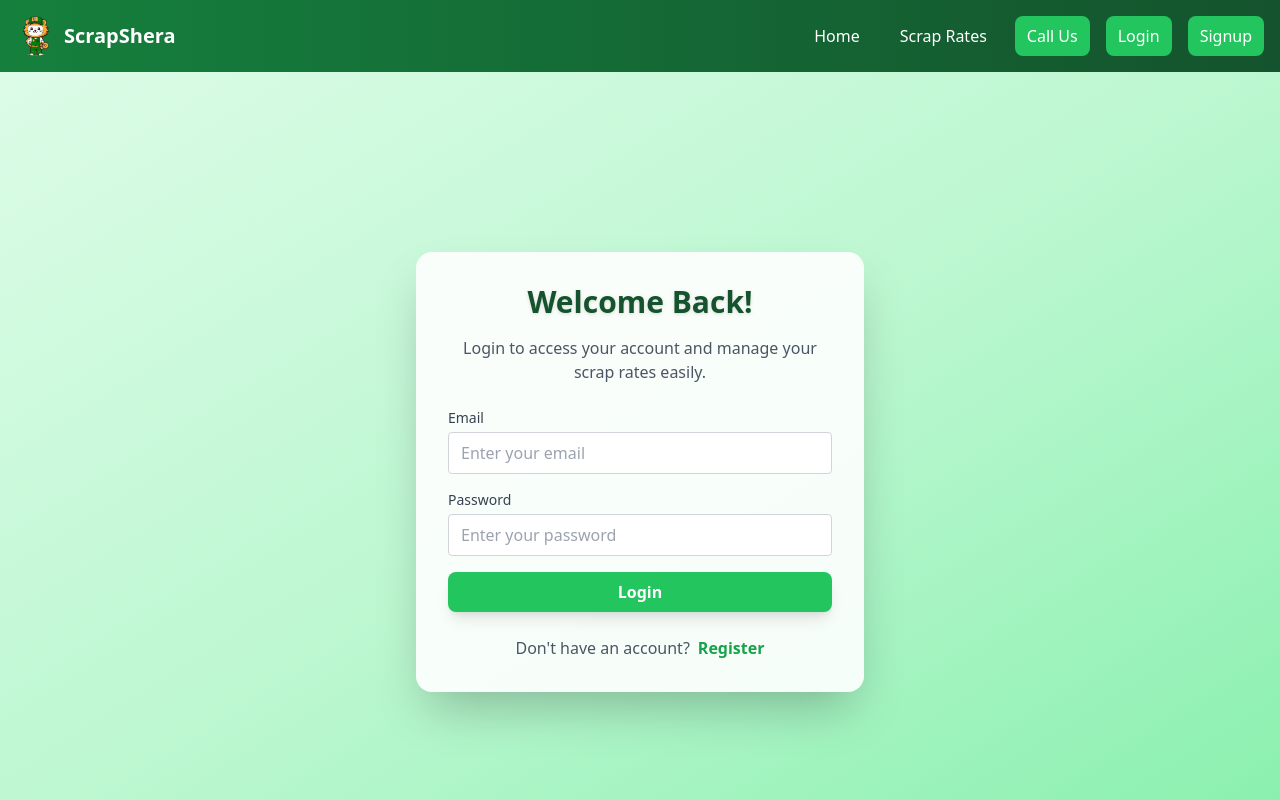
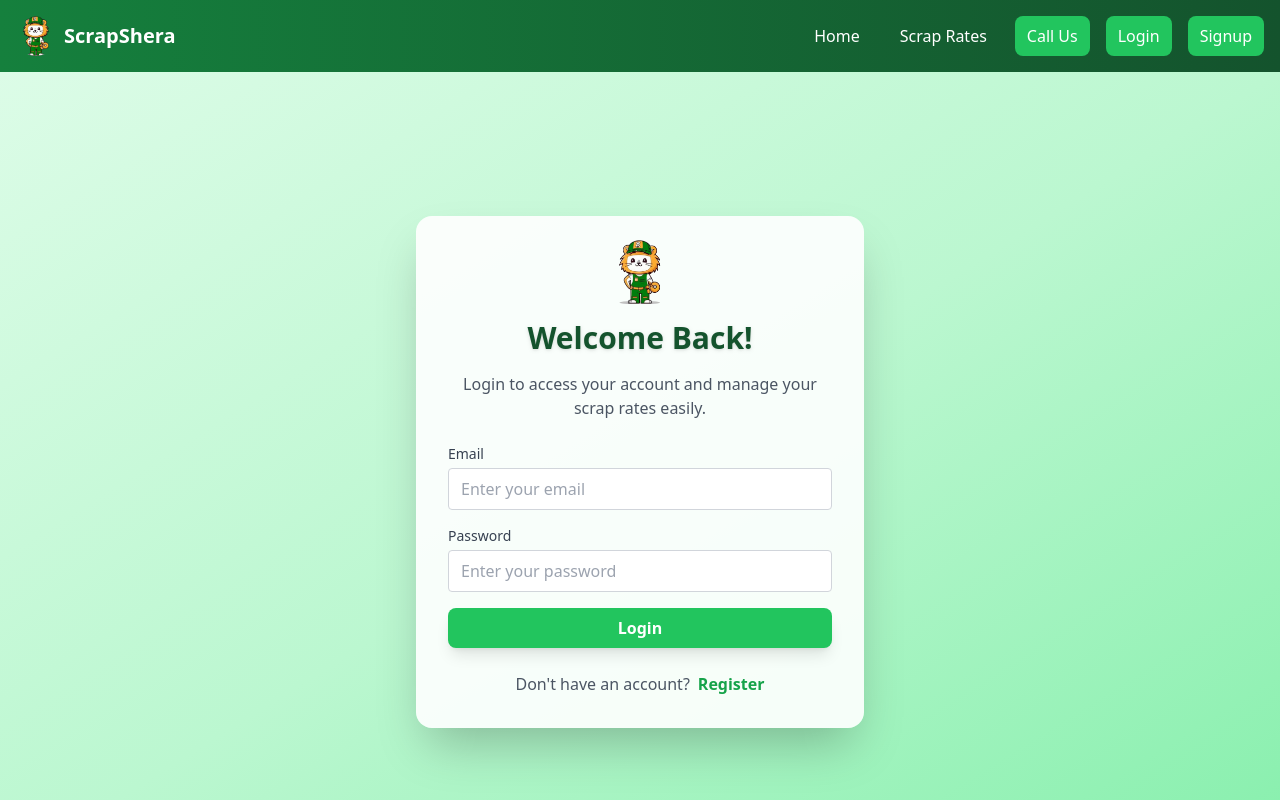
Before and after one commit to Aanchal7915/scrapshera, a React (Create React App) app: page /login in a window 1280 px wide. Shown: the top 800 px of the page. Built offline with nearby package versions, Linux system fonts and the light colour scheme.

Commit message:
added logo in login and signup page

```diff
--- a/src/pages/Login.jsx
+++ b/src/pages/Login.jsx
@@ -1,4 +1,5 @@
 import React, { useState, useEffect } from 'react';
+import logo from '../assets/logo.png';
 import { useNavigate } from 'react-router-dom';
 import { ToastContainer, toast } from 'react-toastify';
 import 'react-toastify/dist/ReactToastify.css';
@@ -68,6 +69,9 @@ const Login = () => {
     <div className="flex flex-col items-center justify-center min-h-screen bg-gradient-to-br from-green-100 via-green-200 to-green-300 p-4">
       <ToastContainer position="top-right" />
       <div className="bg-white bg-opacity-90 p-6 sm:p-8 rounded-2xl shadow-2xl w-full max-w-md animate-fadeIn">
+        <div className="flex justify-center mb-2">
+          <img src={logo} alt="Logo" className="w-16 h-16 animate-bounce" />
+        </div>
         <h2 className="text-3xl font-extrabold mb-4 text-center text-green-900 drop-shadow">Welcome Back!</h2>
         <p className="mb-6 text-gray-600 text-center">Login to access your account and manage your scrap rates easily.</p>
         <form onSubmit={handleLogin} className="space-y-4">
--- a/src/pages/Register.jsx
+++ b/src/pages/Register.jsx
@@ -1,4 +1,5 @@
 import React, { useState } from 'react';
+import logo from '../assets/logo.png';
 import { useNavigate } from 'react-router-dom';
 import { ToastContainer, toast } from 'react-toastify';
 import 'react-toastify/dist/ReactToastify.css';
@@ -47,6 +48,9 @@ const Register = () => {
     <div className="flex flex-col items-center justify-center min-h-screen bg-gradient-to-br from-green-100 via-green-200 to-green-300 p-4">
       <ToastContainer position="top-right" />
       <div className="bg-white bg-opacity-90 p-6 sm:p-8 rounded-2xl shadow-2xl w-full max-w-md animate-fadeIn">
+        <div className="flex justify-center mb-2">
+          <img src={logo} alt="Logo" className="w-16 h-16 animate-bounce" />
+        </div>
         <h2 className="text-3xl font-extrabold mb-4 text-center text-green-900 drop-shadow">Create Your Account</h2>
         <p className="mb-6 text-gray-600 text-center">Register to start managing your scrap rates and access exclusive features.</p>
         <form onSubmit={handleRegister} className="space-y-4">
```
